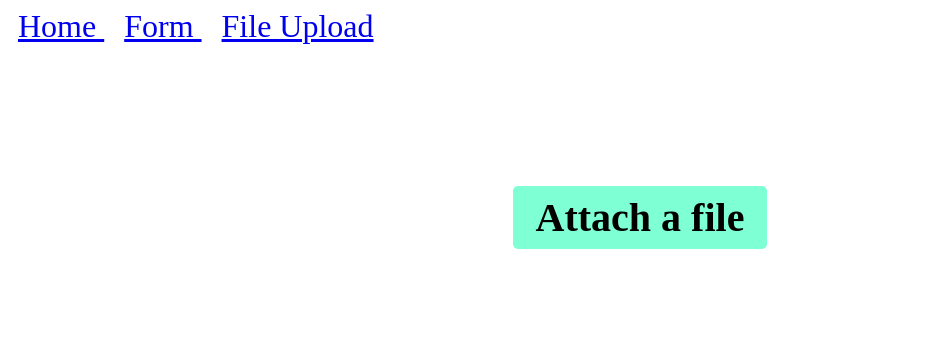
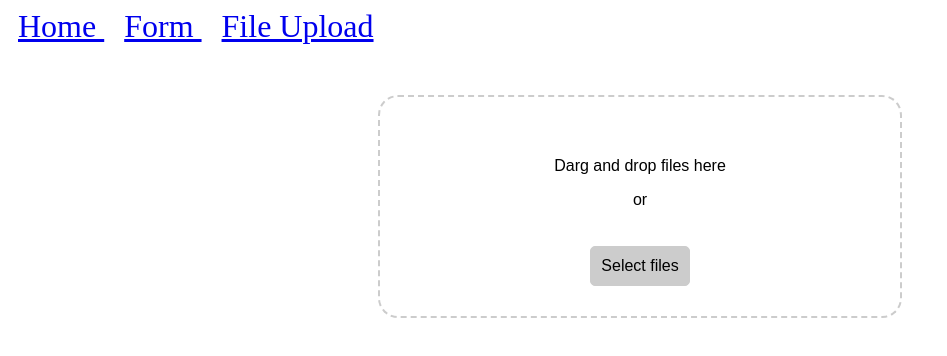
Before and after one commit to abugi/ajax-vue, a Vue app: page /file in a window 1280 px wide. Shown: the top 356 px of the page, without its empty margins (0-947 px from the left). Built offline with nearby package versions, Linux system fonts and the light colour scheme.

Commit message:
feat: add drag and drop

```diff
--- a/src/components/FileUploads.vue
+++ b/src/components/FileUploads.vue
@@ -1,33 +1,73 @@
 <template>
-  <form>
+  <!-- <form>
         <input
             type="file"
             accept="image/png, image/jpeg, image/jpg, image/tiff"
+            multiple
             @change="handleFileUploads"
         >
+
         <div v-if="!file" @click="attachFile" class="attach-file">Attach a file</div>
-        <div v-else class="image-preview">
-            <img v-if="file" />
 
-            <button>Upload</button>
+        <div v-if="file" class="image-preview">
+            <img />
+
+            <button @click.prevent="uploadFile">Upload</button>
+            <span @click="closePreview">X</span>
         </div>
+  </form> -->
+
+  <main>
+    <div @dragover.prevent="handleDragOver" @dragleave.prevent="handleDragLeave" @drop.prevent="handleDrop" id="drop-area">
+        <form class="my-form">
+            <p>Darg and drop files here</p>
+            <p>or</p>
+            <input @change="handleFileUploads" type="file" id="fileElem" multiple accept="image/*">
+            <label class="button" for="fileElem">Select files</label>
         </form>
+    </div>
+
+    <div v-if="file" class="image-preview">
+        <img />
+    </div>
+</main>
 </template>
 
 <script>
 export default {
-    name: 'FileUploads',
+  name: 'App',
   data() {
     return {
       file: null
     }
   },
   methods: {
-        attachFile() {
-            const el = document.querySelector('input')
+    handleDragOver() {
+        const el = document.querySelector("#drop-area");
+        el.classList.add('highlight')
+    },
+    handleDragLeave() {
+        const el = document.querySelector("#drop-area");
+        el.classList.remove('highlight')
+    },
+    handleDrop(event) {
+        this.file = event.dataTransfer.files[0]
 
-            el.click()
+        var reader = new FileReader();
+
+        reader.onload = function () {
+            const el = document.querySelector(".image-preview > img");
+            el.src = reader.result;
+        };
+
+        this.handleDragLeave()
+        reader.readAsDataURL(this.file);
     },
+    // attachFile() {
+    //   const el = document.querySelector('input')
+
+    //   el.click()
+    // },
     handleFileUploads(event) {
             this.file = event.target.files[0];
 
@@ -38,14 +78,71 @@ export default {
                 el.src = reader.result;
             };
             reader.readAsDataURL(this.file);
+    },
+    closePreview() {
+      this.file = null
     }
   }
-
 }
 </script>
 
+
 <style scoped>
 form{
+    width: 50%;
+    margin: 5vh auto;
+    text-align: center;
+}
+
+form > input {
+    visibility: hidden;
+}
+
+.image-preview {
+    width: 100%;
+}
+
+.image-preview > img{
+    width: 10%;
+    display: block;
+    margin: 0 auto;
+}
+
+#drop-area {
+  border: 2px dashed #ccc;
+  border-radius: 20px;
+  width: 480px;
+  font-family: sans-serif;
+  margin: 50px auto;
+  padding: 20px;
+}
+
+#drop-area.highlight {
+  border-color: purple;
+  background-color: beige;
+}
+p {
+  margin-top: 0;
+}
+.my-form {
+  margin-bottom: 10px;
+}
+
+.button {
+  display: inline-block;
+  padding: 10px;
+  background: #ccc;
+  cursor: pointer;
+  border-radius: 5px;
+  border: 1px solid #ccc;
+}
+.button:hover {
+  background: #ddd;
+}
+
+
+
+/* form{
     width: 50%;
     margin: 15vh auto;
 }
@@ -54,9 +151,22 @@ form > input {
     visibility: hidden;
 }
 
+.image-preview {
+  position: relative;
+}
+
 .image-preview > img{
     display: block;
     margin: 0 auto;
+    width: 100%;
+}
+
+.image-preview > span {
+  position: absolute;
+  top: -30px;
+  right: -30px;
+  font-size: 1.8rem;
+  cursor: pointer;
 }
 
 .attach-file{
@@ -80,5 +190,5 @@ button {
     padding: .6rem 1rem;
     display: block;
     margin: 1rem auto;
-}
+} */
 </style>
```
Lines whose indentation alone changed are shown as unchanged.
